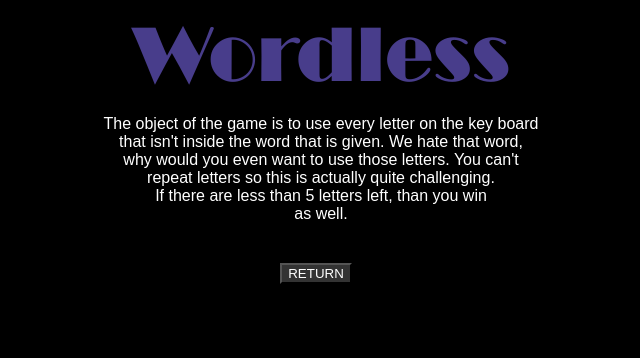
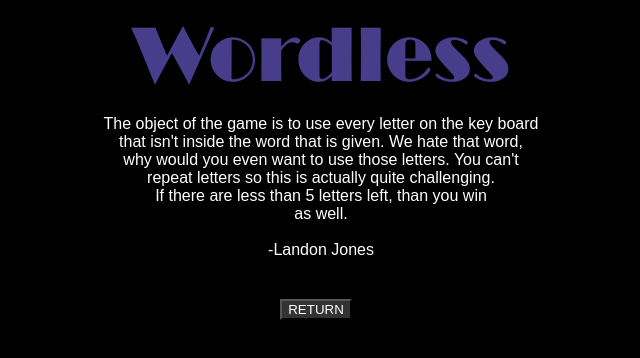
Before and after one commit to nobiduke/Wordless, a website: page about.html in a window 1280 px wide. Shown: the whole page, without its empty margins (319-959 px from the left). Drawn offline with Linux system fonts and the light colour scheme.

Commit message:
update to rules

```diff
--- a/about.html
+++ b/about.html
@@ -16,7 +16,8 @@
                 why would you even want to use those letters. You can't<br>
                 repeat letters so this is actually quite challenging.<br>
                 If there are less than 5 letters left, than you win<br>
-                as well.
+                as well.<br><br>
+                -Landon Jones
             </p>
         </div>
         <div id="return" class="main">
```
